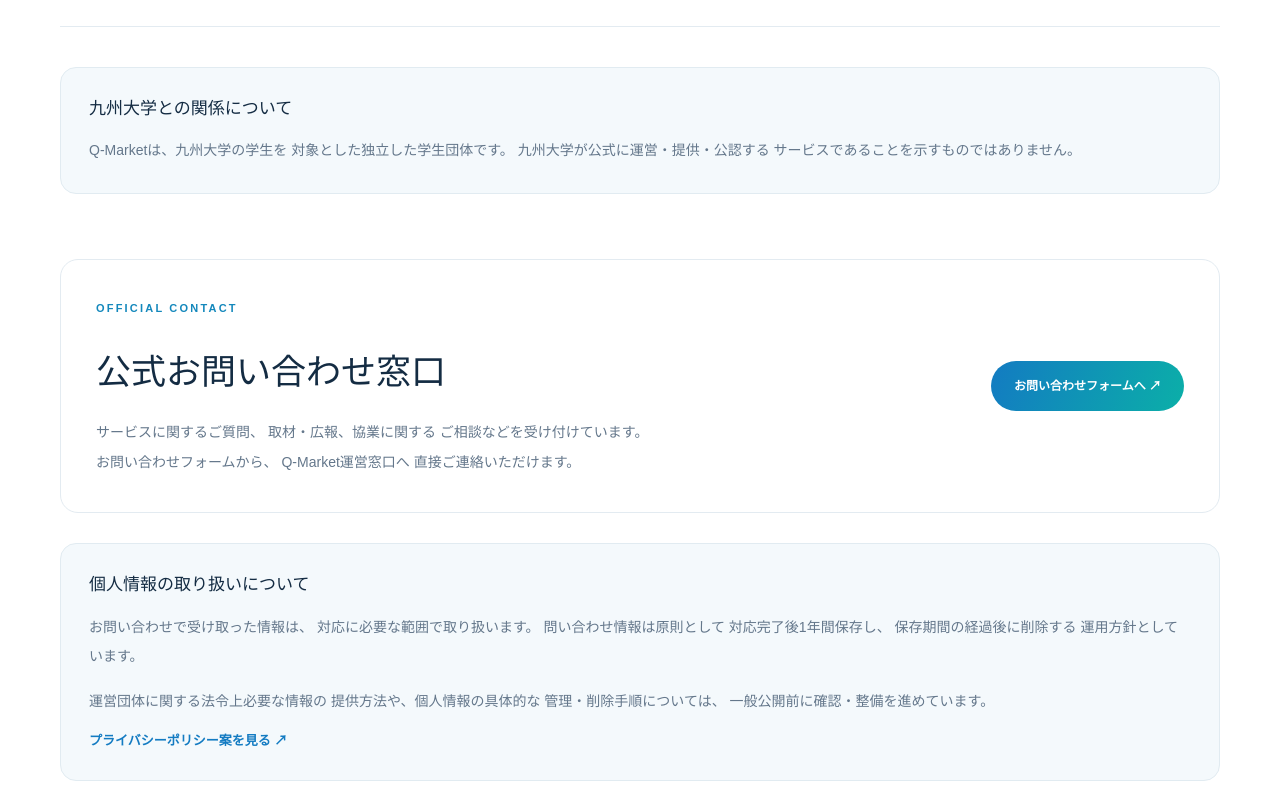
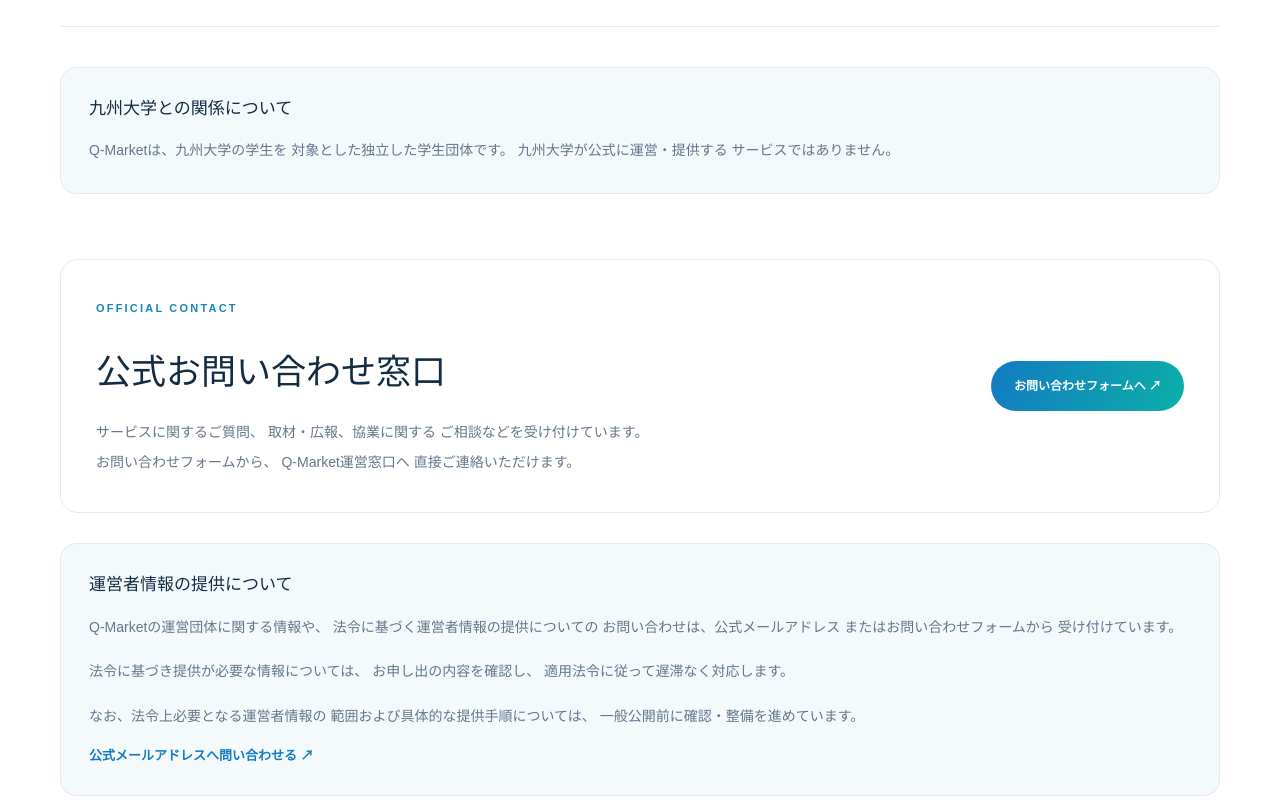
Before and after one commit to yuki0602666/q-market-website, a Next.js app: page /operator in a window 1280 px wide. Shown: the part 1540-2340 px from the top of the page. Built offline with nearby package versions, Linux system fonts and the light colour scheme.

Commit message:
Add legal information request guidance

```diff
--- a/app/operator/page.tsx
+++ b/app/operator/page.tsx
@@ -149,8 +149,8 @@
             <p>
               Q-Marketは、九州大学の学生を
               対象とした独立した学生団体です。
-              九州大学が公式に運営・提供・公認する
-              サービスであることを示すものではありません。
+              九州大学が公式に運営・提供する
+              サービスではありません。
             </p>
           </div>
 
@@ -184,6 +184,36 @@
           </div>
 
           <div className="operator-notice">
+            <h3>
+              運営者情報の提供について
+            </h3>
+
+            <p>
+              Q-Marketの運営団体に関する情報や、
+              法令に基づく運営者情報の提供についての
+              お問い合わせは、公式メールアドレス
+              またはお問い合わせフォームから
+              受け付けています。
+            </p>
+
+            <p>
+              法令に基づき提供が必要な情報については、
+              お申し出の内容を確認し、
+              適用法令に従って遅滞なく対応します。
+            </p>
+
+            <p>
+              なお、法令上必要となる運営者情報の
+              範囲および具体的な提供手順については、
+              一般公開前に確認・整備を進めています。
+            </p>
+
+            <a href={`mailto:${email}`}>
+              公式メールアドレスへ問い合わせる ↗
+            </a>
+          </div>
+
+          <div className="operator-notice">
             <h3>個人情報の取り扱いについて</h3>
 
             <p>
@@ -196,10 +226,11 @@
             </p>
 
             <p>
-              運営団体に関する法令上必要な情報の
-              提供方法や、個人情報の具体的な
-              管理・削除手順については、
-              一般公開前に確認・整備を進めています。
+              フォームから送信された情報は
+              Formspreeを通じて処理されます。
+              個人情報の取り扱いについては、
+              プライバシーポリシー案を
+              ご確認ください。
             </p>
 
             <Link href="/privacy">
--- a/app/privacy/page.tsx
+++ b/app/privacy/page.tsx
@@ -22,8 +22,8 @@
     title: "適用範囲",
     paragraphs: [
       "本方針案は、学生団体Q-Marketが運営する公式ホームページおよびお問い合わせ窓口における個人情報等の取り扱いを対象としています。",
-      "開発中のフリマサービス本体における会員登録、学生認証、出品、取引、決済等の情報の取り扱いについては、本サービスの仕様確定後に別途整備します。",
-      "Q-Marketは学生団体によるプロジェクトであり、九州大学が公式に運営するサービスではありません。",
+      "開発中のフリマサービス本体における会員登録、学生認証、出品、取引、決済等の情報の取り扱いについては、サービスの仕様確定後に別途整備します。",
+      "Q-Marketは法人格を持たない学生任意団体によるプロジェクトであり、九州大学が公式に運営するサービスではありません。",
     ],
   },
   {
@@ -97,8 +97,9 @@
     number: "08",
     title: "開示・訂正・利用停止等",
     paragraphs: [
-      "個人情報の取り扱いに関するお問い合わせや、法令に基づく開示、訂正、利用停止、削除等の請求については、公式メールアドレスで受け付けます。",
-      "請求内容に応じて必要な本人確認を行ったうえで、適用法令に従って対応します。具体的な手続きは正式公開前に整備します。",
+      "個人情報の取り扱いに関するお問い合わせや、法令に基づく保有個人データの開示、訂正、利用停止、削除等の請求については、公式メールアドレスで受け付けます。",
+      "本人の個人データに関する請求については、必要な範囲で本人確認を行ったうえで、適用法令に従って対応します。",
+      "本人確認の際には、請求内容に照らして必要以上の個人情報を求めないよう配慮します。具体的な受付・回答手順は正式公開前に整備します。",
     ],
   },
   {
@@ -268,6 +269,13 @@
                   </div>
 
                   <div>
+                    <strong>組織形態</strong>
+                    <span>
+                      任意団体（法人格なし）
+                    </span>
+                  </div>
+
+                  <div>
                     <strong>公式メールアドレス</strong>
                     <span>
                       <a href={`mailto:${email}`}>
@@ -299,9 +307,13 @@
                   </div>
 
                   <div>
-                    <strong>法令上必要な運営者情報</strong>
-                    <span className="privacy-pending">
-                      提供方法を正式公開前に確認
+                    <strong>
+                      運営者情報の提供
+                    </strong>
+                    <span>
+                      法令に基づく情報提供に関する
+                      ご連絡は、公式メールアドレスで
+                      受け付けています。
                     </span>
                   </div>
 
@@ -311,6 +323,32 @@
                       正式版の制定時に記載
                     </span>
                   </div>
+                </div>
+
+                <div className="privacy-article-body">
+                  <p>
+                    運営団体の名称・住所その他、
+                    法令に基づき提供が必要な
+                    運営者情報についてのお問い合わせは、
+                    公式メールアドレスで
+                    受け付けています。
+                  </p>
+
+                  <p>
+                    お申し出の内容を確認し、
+                    適用法令に従って
+                    遅滞なく対応します。
+                    法令上必要な提供情報の範囲と
+                    対応手順は、正式公開前に
+                    確認・整備します。
+                  </p>
+
+                  <p>
+                    運営者情報の照会と、
+                    ご本人の保有個人データに関する
+                    開示等の請求は、内容に応じて
+                    区別して対応します。
+                  </p>
                 </div>
               </section>
 
```
